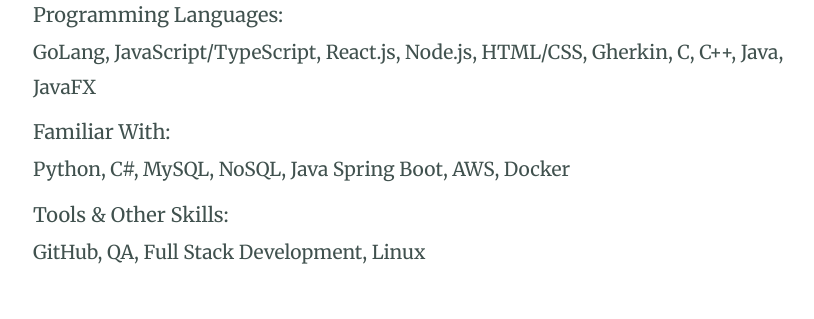
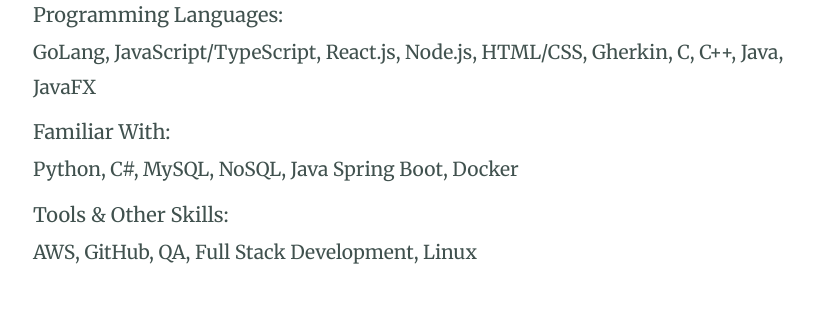
Before and after one commit to abuabied/CV, a plain HTML site: page index.html in a window 1280 px wide. Shown: the part 1512-1831 px from the top of the page, without its empty margins (223-1037 px from the left). Drawn offline with nearby package versions, Linux system fonts and the light colour scheme.

Commit message:
Update index.html

```diff
--- a/index.html
+++ b/index.html
@@ -80,9 +80,9 @@
       <h5>Programming Languages:</h5>
       <p>GoLang, JavaScript/TypeScript, React.js, Node.js, HTML/CSS, Gherkin, C, C++, Java, JavaFX</p>
       <h5>Familiar With:</h5>
-      <p>Python, C#, MySQL, NoSQL, Java Spring Boot, AWS, Docker</p>
+      <p>Python, C#, MySQL, NoSQL, Java Spring Boot, Docker</p>
       <h5>Tools & Other Skills:</h5>
-      <p>GitHub, QA, Full Stack Development, Linux</p>
+      <p>AWS, GitHub, QA, Full Stack Development, Linux</p>
     </div>
   </div>
 
@@ -194,4 +194,5 @@
   </div>
 </body>
 
+
 </html>
```
